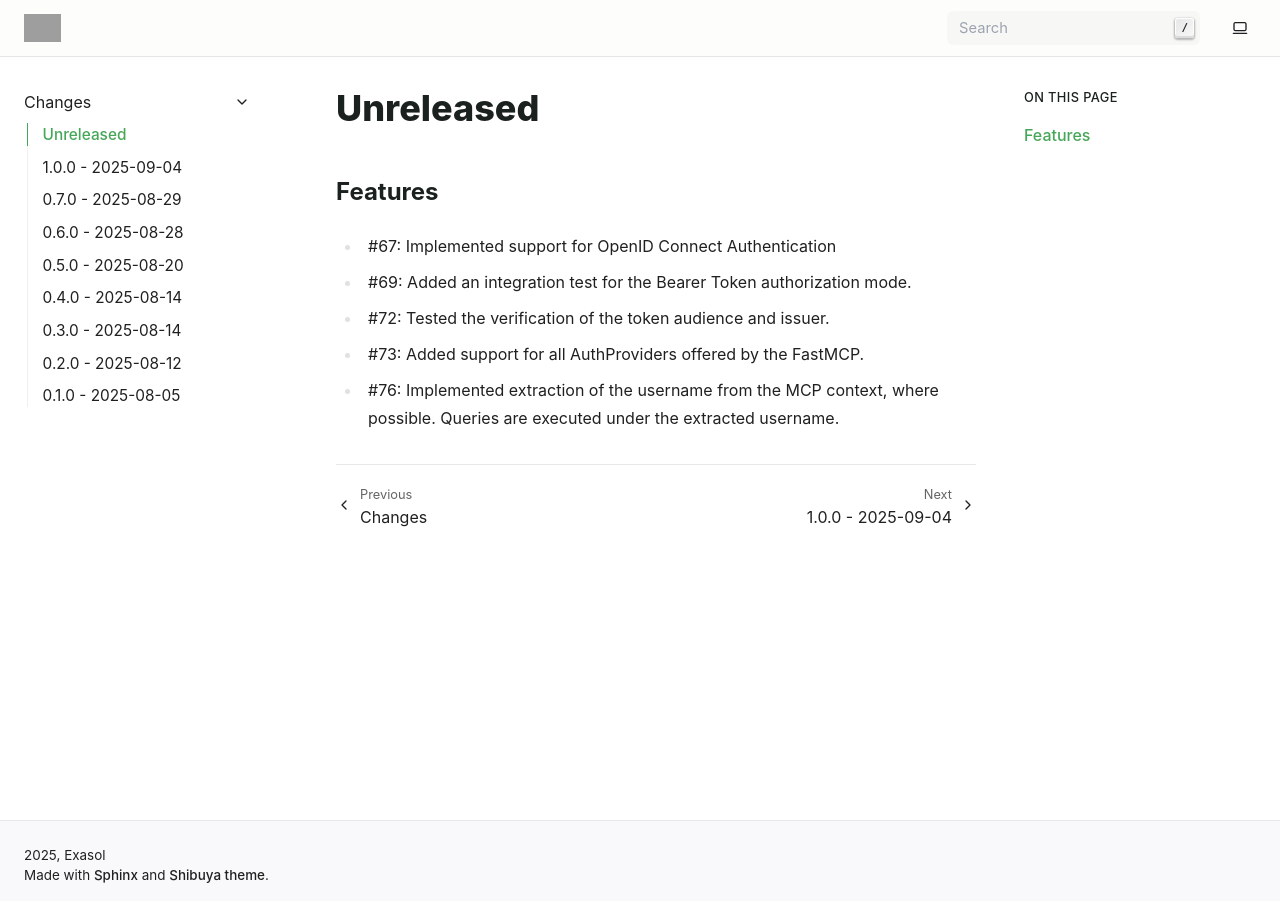
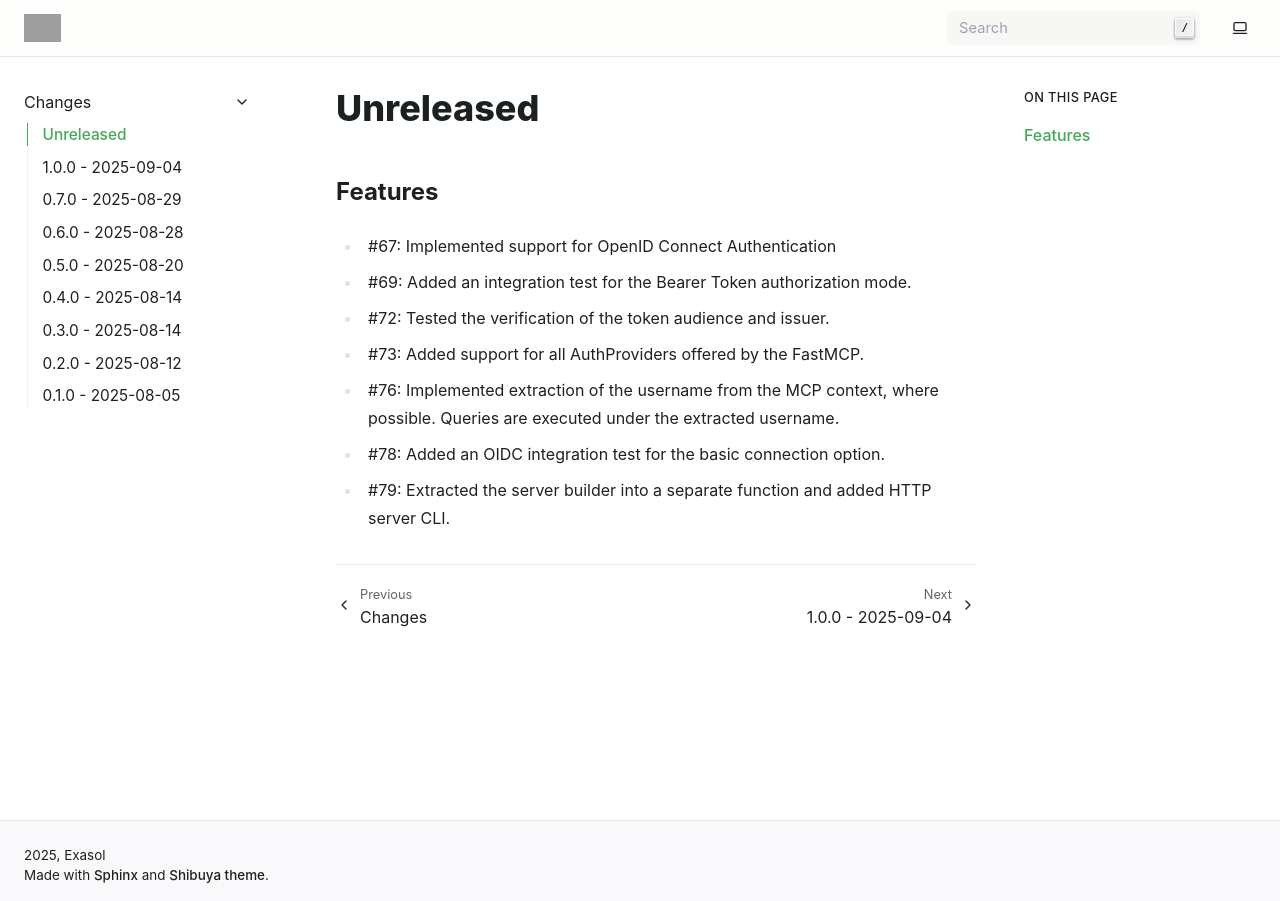
Before and after one commit to exasol/mcp-server, a Sphinx documentation site: the page built from doc/changes/unreleased.md, in a window 1280 px wide. Built offline with Sphinx 7.4.7, drawn with Linux system fonts in a browser that asks for light colours; pages that are not in the unit, such as notebooks, are missing from menus; grey boxes are pictures that could not be loaded.

Commit message:
#79: added entries to the changelog

```diff
--- a/doc/changes/unreleased.md
+++ b/doc/changes/unreleased.md
@@ -7,3 +7,5 @@
 * #72: Tested the verification of the token audience and issuer.
 * #73: Added support for all AuthProviders offered by the FastMCP.
 * #76: Implemented extraction of the username from the MCP context, where possible. Queries are executed under the extracted username.
+* #78: Added an OIDC integration test for the basic connection option.
+* #79: Extracted the server builder into a separate function and added HTTP server CLI.
```
